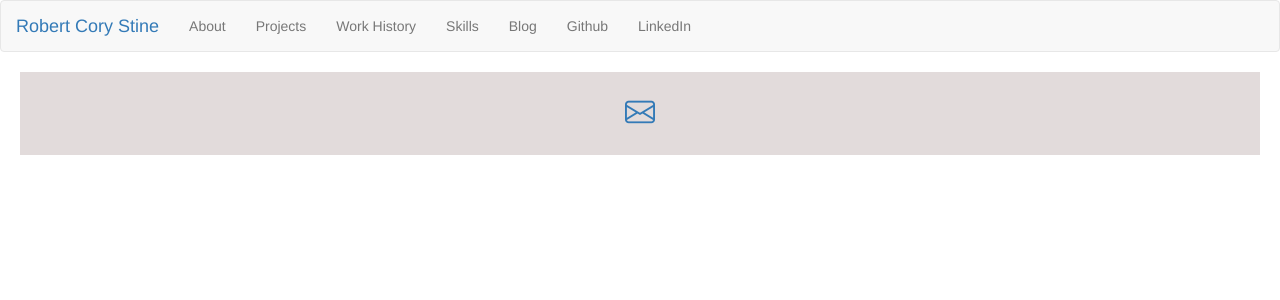
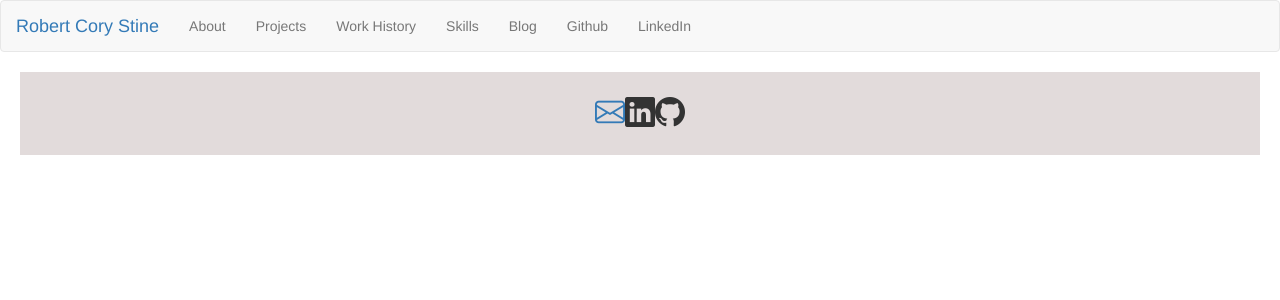
Before and after one commit to GoldenPavilion/portfolio, a React (Create React App) app: page /skills in a window 1280 px wide. Shown: the top 300 px of the page. Built offline with nearby package versions, Linux system fonts and the light colour scheme.

Commit message:
added linkedin and github icons

```diff
--- a/src/Footer.js
+++ b/src/Footer.js
@@ -4,6 +4,8 @@ const Footer = () => {
     return(
         <div className="footer">
             <a href="mailto: rcorystine@gmail.com"><i className="bi bi-envelope"></i></a>
+            <i class="bi bi-linkedin"></i>
+            <i class="bi bi-github"></i>
         </div>
     )
 }
```
